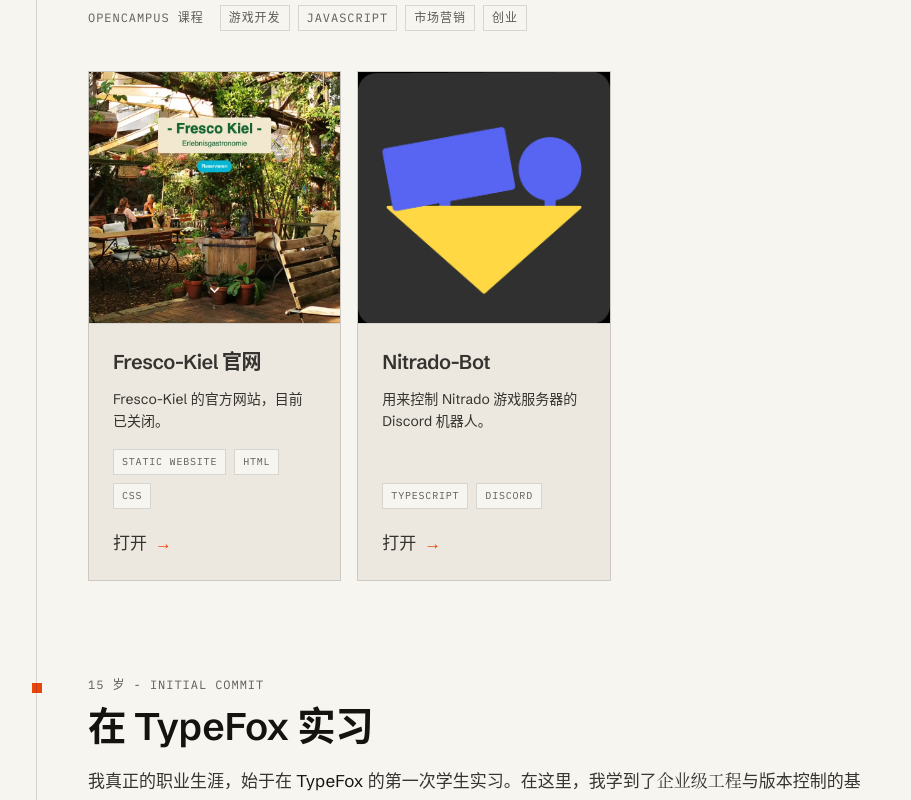
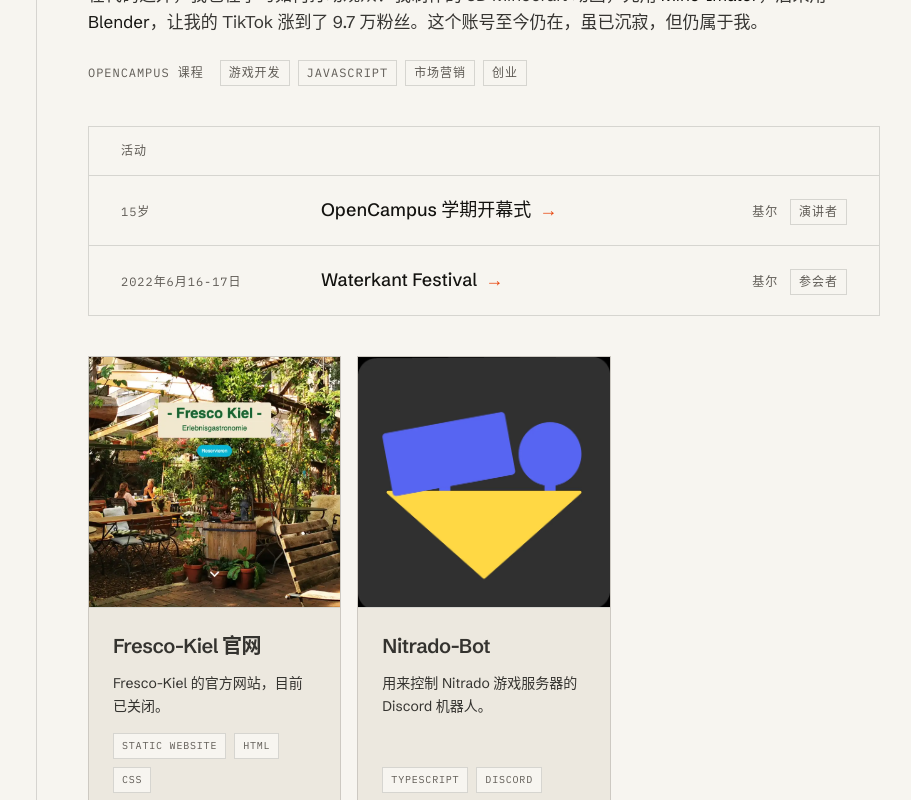
Before and after one commit to emilkrebs/emilkrebs.dev, a Next.js app: page /zh/story in a window 1280 px wide. Shown: the part 3120-3920 px from the top of the page, without its empty margins (184-1095 px from the left). Built offline with nearby package versions, Linux system fonts and the light colour scheme.

Commit message:
feat: enhance personal story with event details and roles in English and Chinese

```diff
--- a/src/app/content/story.mdx
+++ b/src/app/content/story.mdx
@@ -79,13 +79,31 @@
 
         I had my first university experience, doing         courses at [OpenCampus](https://edu.opencampus.sh) about Game Development,
         JavaScript, Marketing and Startups, along with gaining official certificates         and my first [ECTS](https://en.wikipedia.org/wiki/European_Credit_Transfer_and_Accumulation_System) points. I also became invested in the startup scene, visiting events like [Waterkant](https://waterkant.sh)
-        and holding my *first pitches and speeches*.
+        and holding my *first pitches and speeches*. I gave the very first one at 15, at the OpenCampus
+        semester opening. OpenCampus and Waterkant have been among the biggest contributors to my career ever since.
 
         Alongside the code, I was learning to move an audience: 3D Minecraft animations, first in
         [Mine-Imator](https://www.mineimator.com) and later in [Blender](https://www.blender.org), grew my TikTok to
         97,000 followers — an account that still exists today, dormant but mine.
 
         <TagRow label="OpenCampus courses" items="Game Development, JavaScript, Marketing, Startups" />
+
+        <EventList label="Events">
+            <EventRow
+                date="Age 15"
+                name="OpenCampus semester opening"
+                place="Kiel"
+                role="Speaker"
+                href="https://opencampus.sh"
+            />
+            <EventRow
+                date="Jun 16-17, 2022"
+                name="Waterkant Festival"
+                place="Kiel"
+                role="Attendee"
+                href="https://waterkant.sh"
+            />
+        </EventList>
 
         <ShowcaseGrid compact>
             <Showcase
@@ -129,6 +147,23 @@
         years, doing mostly frontend architecture and *language engineering*. Alongside the job I
         kept building personal projects, three of which are still online today.
 
+        <EventList label="Events">
+            <EventRow
+                date="Jun 15-16, 2023"
+                name="Waterkant Festival"
+                place="Kiel"
+                role="Attendee"
+                href="https://waterkant.sh"
+            />
+            <EventRow
+                date="Jun 13-14, 2024"
+                name="Waterkant Festival"
+                place="Kiel"
+                role="Attendee"
+                href="https://waterkant.sh"
+            />
+        </EventList>
+
         <ShowcaseGrid>
             <Showcase
                 name="WatchLock"
@@ -169,6 +204,16 @@
         Then came a short break from all professionalism; I spent most of my time with *friends
         and nature*.
 
+        <EventList label="Events">
+            <EventRow
+                date="Jun 19-20, 2025"
+                name="Waterkant Festival"
+                place="Kiel"
+                role="Attendee"
+                href="https://waterkant.sh"
+            />
+        </EventList>
+
         <ShowcaseGrid>
             <Showcase
                 name="BIPoC Climate Justice Conference"
@@ -206,31 +251,31 @@
         and complex projects. All of this while studying full-time for my Bachelor in Computer
         Science and Sociology. With the rapid rise of AI, I am exploring the ways of empowering humans, and building better developer tooling.
 
-        I also keep showing up in person: at the Waterkant Festival in Kiel every year since 2022, and in
+        I also keep showing up in person: at Waterkant in Kiel, as every year, and in
         September 2026 in Shanghai, for AGNTCon + MCPCon China and the opening day of the Inclusion Conference
         on the Bund. Two days of agent protocols, one day of the AI economy, and many conversations in between.
         MCP takes its cue from the Language Server Protocol, which I work with every day.
 
         <EventList label="Events">
             <EventRow
-                date="Yearly since 2022"
+                date="Jun 18-19, 2026"
                 name="Waterkant Festival"
                 place="Kiel"
-                role="Attended"
+                role="Attendee"
                 href="https://waterkant.sh"
             />
             <EventRow
                 date="Sep 6-7, 2026"
                 name="AGNTCon + MCPCon China"
                 place="Shanghai"
-                role="Attended"
+                role="Attendee"
                 href="https://www.lfopensource.cn/mcp-dev-summit-shanghai/"
             />
             <EventRow
                 date="Sep 9, 2026"
                 name="Inclusion Conference on the Bund"
                 place="Shanghai"
-                role="Attended"
+                role="Attendee"
                 href="https://www.inclusionconf.com/en"
             />
         </EventList>
--- a/src/app/content/story.zh.mdx
+++ b/src/app/content/story.zh.mdx
@@ -63,11 +63,28 @@
     <Era id="first-clients" period="少年时代" title="第一批客户，第一批课程，第一次登台">
         我一步步开始真正理解事物的运作方式，也接到了最初几份有偿的专业咨询工作，为朋友和熟人提供简单的前端支持。
 
-        我第一次体验了大学：在 [OpenCampus](https://edu.opencampus.sh) 修读游戏开发、JavaScript、市场营销和创业课程，拿到了正式证书和我的第一批 [ECTS](https://en.wikipedia.org/wiki/European_Credit_Transfer_and_Accumulation_System) 学分。我也投身创业圈，参加了 [Waterkant](https://waterkant.sh) 等活动，完成了*第一次路演和演讲*。
+        我第一次体验了大学：在 [OpenCampus](https://edu.opencampus.sh) 修读游戏开发、JavaScript、市场营销和创业课程，拿到了正式证书和我的第一批 [ECTS](https://en.wikipedia.org/wiki/European_Credit_Transfer_and_Accumulation_System) 学分。我也投身创业圈，参加了 [Waterkant](https://waterkant.sh) 等活动，完成了*第一次路演和演讲*。我的第一次演讲是在 15 岁，在 OpenCampus 的学期开幕式上。从那以后，OpenCampus 和 Waterkant 一直是推动我职业发展的最重要力量之一。
 
         在代码之外，我也在学习如何打动观众：我制作的 3D Minecraft 动画，先用 [Mine-Imator](https://www.mineimator.com)，后来用 [Blender](https://www.blender.org)，让我的 TikTok 涨到了 9.7 万粉丝。这个账号至今仍在，虽已沉寂，但仍属于我。
 
         <TagRow label="OpenCampus 课程" items="游戏开发, JavaScript, 市场营销, 创业" />
+
+        <EventList label="活动">
+            <EventRow
+                date="15岁"
+                name="OpenCampus 学期开幕式"
+                place="基尔"
+                role="演讲者"
+                href="https://opencampus.sh"
+            />
+            <EventRow
+                date="2022年6月16-17日"
+                name="Waterkant Festival"
+                place="基尔"
+                role="参会者"
+                href="https://waterkant.sh"
+            />
+        </EventList>
 
         <ShowcaseGrid compact>
             <Showcase
@@ -107,6 +124,23 @@
     <Era id="minijob" period="在 TypeFox 的一年半" title="兼职：前端架构与语言工程">
         不久之后，我申请并拿到了 [TypeFox](https://www.typefox.io) 的一份 “Minijob”（德国的一种小额兼职），在那里工作了一年半，主要负责前端架构和*语言工程*。工作之余，我一直在做个人项目，其中三个至今仍在线。
 
+        <EventList label="活动">
+            <EventRow
+                date="2023年6月15-16日"
+                name="Waterkant Festival"
+                place="基尔"
+                role="参会者"
+                href="https://waterkant.sh"
+            />
+            <EventRow
+                date="2024年6月13-14日"
+                name="Waterkant Festival"
+                place="基尔"
+                role="参会者"
+                href="https://waterkant.sh"
+            />
+        </EventList>
+
         <ShowcaseGrid>
             <Showcase
                 name="WatchLock"
@@ -143,6 +177,16 @@
 
         随后，我暂时放下了一切专业事务，大部分时间都和*朋友与大自然*在一起。
 
+        <EventList label="活动">
+            <EventRow
+                date="2025年6月19-20日"
+                name="Waterkant Festival"
+                place="基尔"
+                role="参会者"
+                href="https://waterkant.sh"
+            />
+        </EventList>
+
         <ShowcaseGrid>
             <Showcase
                 name="BIPoC Climate Justice Conference"
@@ -177,28 +221,28 @@
     <Era id="today" period="2025/26 冬季学期 - 至今" title="正式职位，全日制学业">
         在我的第一个学期，也就是 2025/26 冬季学期开始时，我重返 [TypeFox](https://www.typefox.io)，这次担任正式的专业职位，与客户、大型团队和复杂项目打交道。与此同时，我还在全日制攻读计算机科学与社会学学士学位。随着 AI 的迅速崛起，我正在探索如何让技术赋能于人，并构建更好的开发者工具。
 
-        我也常到线下活动露面：2022 年起每年都去基尔的 Waterkant Festival；2026 年 9 月又去了上海，参加 AGNTCon + MCPCon China，以及 Inclusion·外滩大会的开幕日。两天听智能体协议，一天看 AI 新经济，其间是许多交流。MCP 借鉴了语言服务器协议（LSP）的设计，而 LSP 正是我每天打交道的协议。
+        我也常到线下活动露面：照例去了基尔的 Waterkant Festival；2026 年 9 月又去了上海，参加 AGNTCon + MCPCon China，以及 Inclusion·外滩大会的开幕日。两天听智能体协议，一天看 AI 新经济，其间是许多交流。MCP 借鉴了语言服务器协议（LSP）的设计，而 LSP 正是我每天打交道的协议。
 
         <EventList label="活动">
             <EventRow
-                date="2022年起每年"
+                date="2026年6月18-19日"
                 name="Waterkant Festival"
                 place="基尔"
-                role="参会"
+                role="参会者"
                 href="https://waterkant.sh"
             />
             <EventRow
                 date="2026年9月6-7日"
                 name="AGNTCon + MCPCon China"
                 place="上海"
-                role="参会"
+                role="参会者"
                 href="https://www.lfopensource.cn/mcp-dev-summit-shanghai/"
             />
             <EventRow
                 date="2026年9月9日"
                 name="Inclusion·外滩大会"
                 place="上海"
-                role="参会"
+                role="参会者"
                 href="https://www.inclusionconf.com/"
             />
         </EventList>
```
Also changed, not shown: 1 other file (tests, documents, lock files or other folders).
